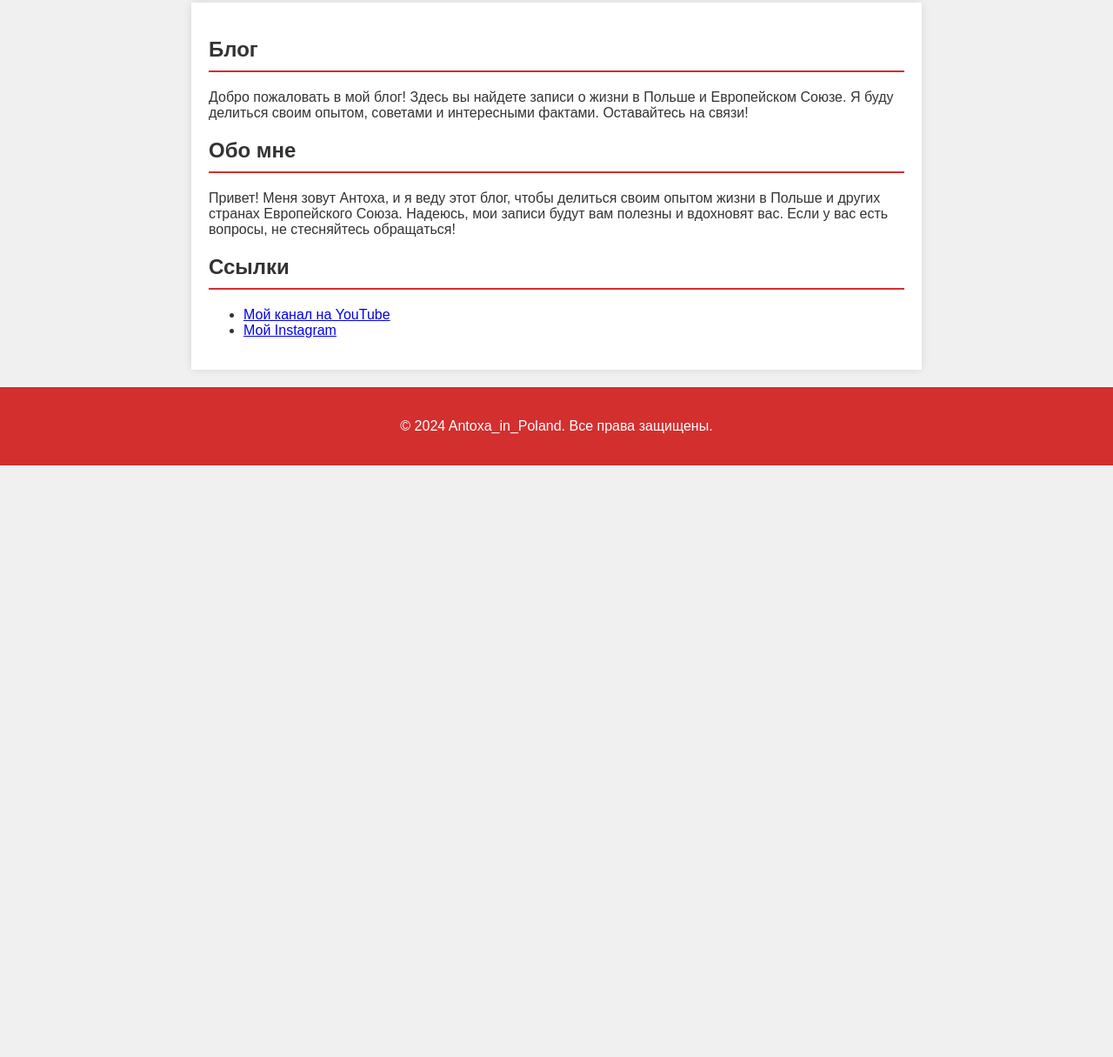
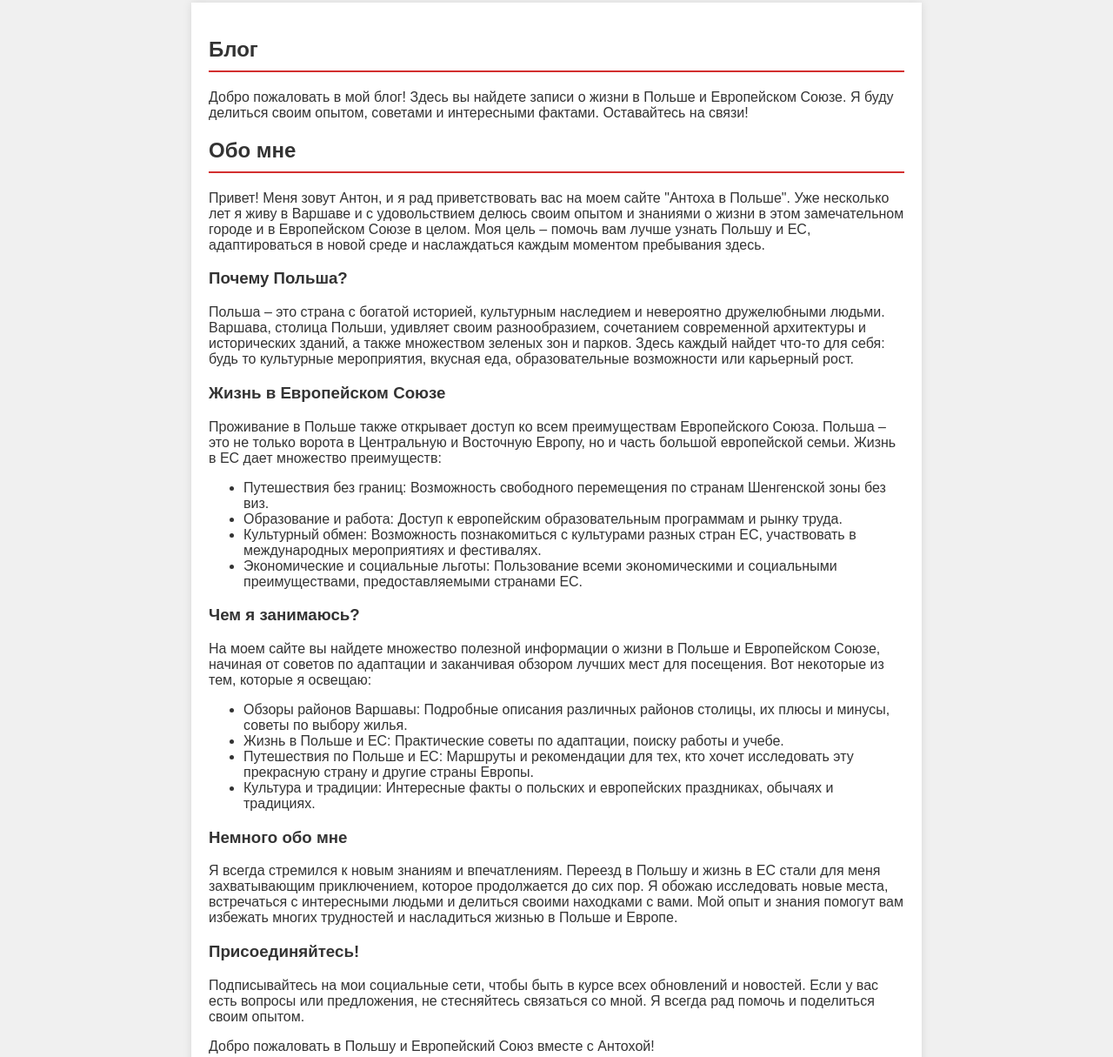
Before and after one commit to ant0niy07/antoxa_in_poland.github.io, a plain HTML site: page index.html in a window 1280 px wide. Shown: the part 313-1528 px from the top of the page at 87% size. Before the commit the page ends 848 px from the top, so only its background shows below. Drawn offline with Linux system fonts and the light colour scheme.

Commit message:
Update index.html

```diff
--- a/index.html
+++ b/index.html
@@ -1,4 +1,3 @@
-
 <!DOCTYPE html>
 <html lang="ru">
 <head>
@@ -73,7 +72,30 @@
         </section>
         <section id="about">
             <h2 class="section-title">Обо мне</h2>
-            <p>Привет! Меня зовут Антоха, и я веду этот блог, чтобы делиться своим опытом жизни в Польше и других странах Европейского Союза. Надеюсь, мои записи будут вам полезны и вдохновят вас. Если у вас есть вопросы, не стесняйтесь обращаться!</p>
+            <p>Привет! Меня зовут Антон, и я рад приветствовать вас на моем сайте "Антоха в Польше". Уже несколько лет я живу в Варшаве и с удовольствием делюсь своим опытом и знаниями о жизни в этом замечательном городе и в Европейском Союзе в целом. Моя цель – помочь вам лучше узнать Польшу и ЕС, адаптироваться в новой среде и наслаждаться каждым моментом пребывания здесь.</p>
+            <h3>Почему Польша?</h3>
+            <p>Польша – это страна с богатой историей, культурным наследием и невероятно дружелюбными людьми. Варшава, столица Польши, удивляет своим разнообразием, сочетанием современной архитектуры и исторических зданий, а также множеством зеленых зон и парков. Здесь каждый найдет что-то для себя: будь то культурные мероприятия, вкусная еда, образовательные возможности или карьерный рост.</p>
+            <h3>Жизнь в Европейском Союзе</h3>
+            <p>Проживание в Польше также открывает доступ ко всем преимуществам Европейского Союза. Польша – это не только ворота в Центральную и Восточную Европу, но и часть большой европейской семьи. Жизнь в ЕС дает множество преимуществ:</p>
+            <ul>
+                <li>Путешествия без границ: Возможность свободного перемещения по странам Шенгенской зоны без виз.</li>
+                <li>Образование и работа: Доступ к европейским образовательным программам и рынку труда.</li>
+                <li>Культурный обмен: Возможность познакомиться с культурами разных стран ЕС, участвовать в международных мероприятиях и фестивалях.</li>
+                <li>Экономические и социальные льготы: Пользование всеми экономическими и социальными преимуществами, предоставляемыми странами ЕС.</li>
+            </ul>
+            <h3>Чем я занимаюсь?</h3>
+            <p>На моем сайте вы найдете множество полезной информации о жизни в Польше и Европейском Союзе, начиная от советов по адаптации и заканчивая обзором лучших мест для посещения. Вот некоторые из тем, которые я освещаю:</p>
+            <ul>
+                <li>Обзоры районов Варшавы: Подробные описания различных районов столицы, их плюсы и минусы, советы по выбору жилья.</li>
+                <li>Жизнь в Польше и ЕС: Практические советы по адаптации, поиску работы и учебе.</li>
+                <li>Путешествия по Польше и ЕС: Маршруты и рекомендации для тех, кто хочет исследовать эту прекрасную страну и другие страны Европы.</li>
+                <li>Культура и традиции: Интересные факты о польских и европейских праздниках, обычаях и традициях.</li>
+            </ul>
+            <h3>Немного обо мне</h3>
+            <p>Я всегда стремился к новым знаниям и впечатлениям. Переезд в Польшу и жизнь в ЕС стали для меня захватывающим приключением, которое продолжается до сих пор. Я обожаю исследовать новые места, встречаться с интересными людьми и делиться своими находками с вами. Мой опыт и знания помогут вам избежать многих трудностей и насладиться жизнью в Польше и Европе.</p>
+            <h3>Присоединяйтесь!</h3>
+            <p>Подписывайтесь на мои социальные сети, чтобы быть в курсе всех обновлений и новостей. Если у вас есть вопросы или предложения, не стесняйтесь связаться со мной. Я всегда рад помочь и поделиться своим опытом.</p>
+            <p>Добро пожаловать в Польшу и Европейский Союз вместе с Антохой!</p>
         </section>
         <section id="links">
             <h2 class="section-title">Ссылки</h2>
```
